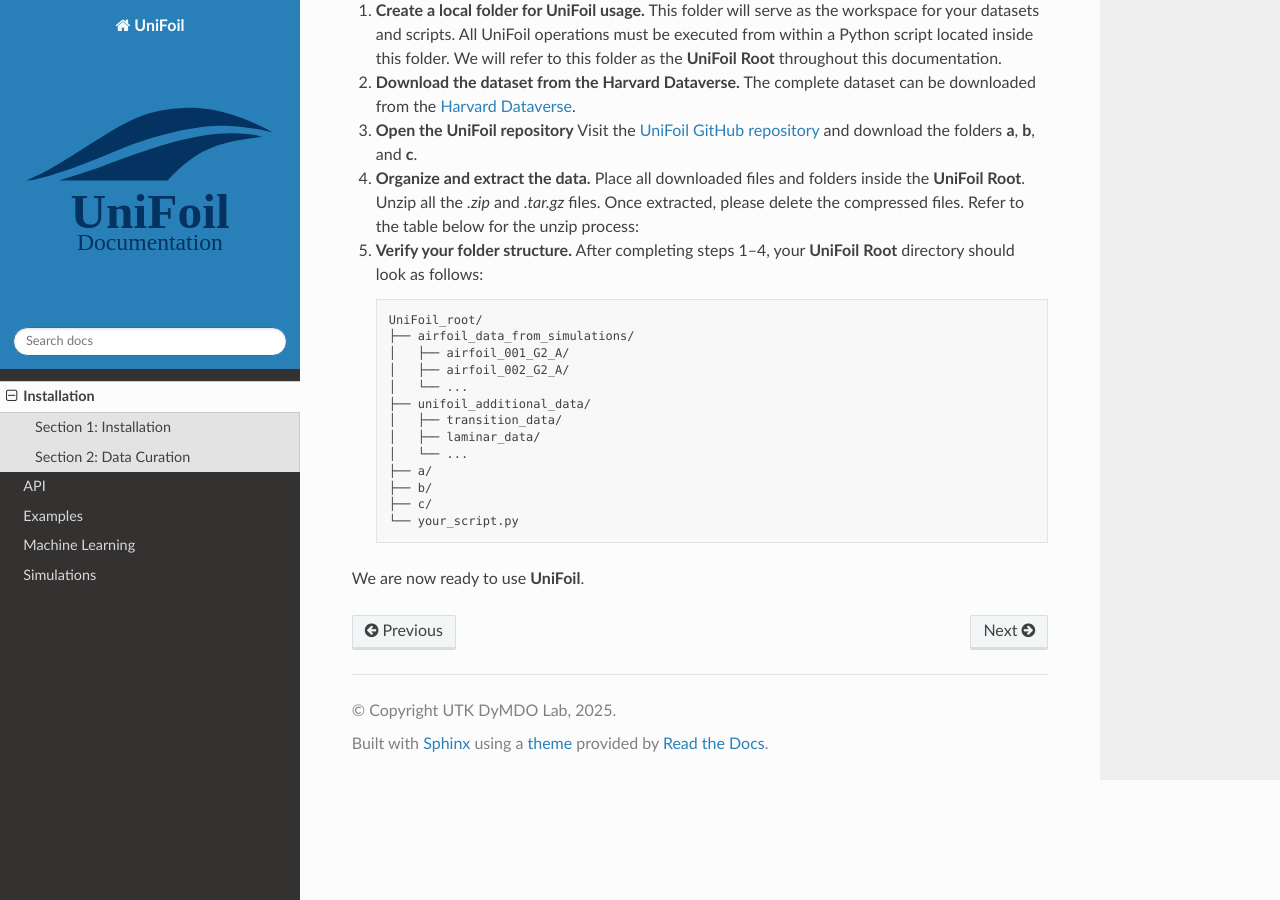
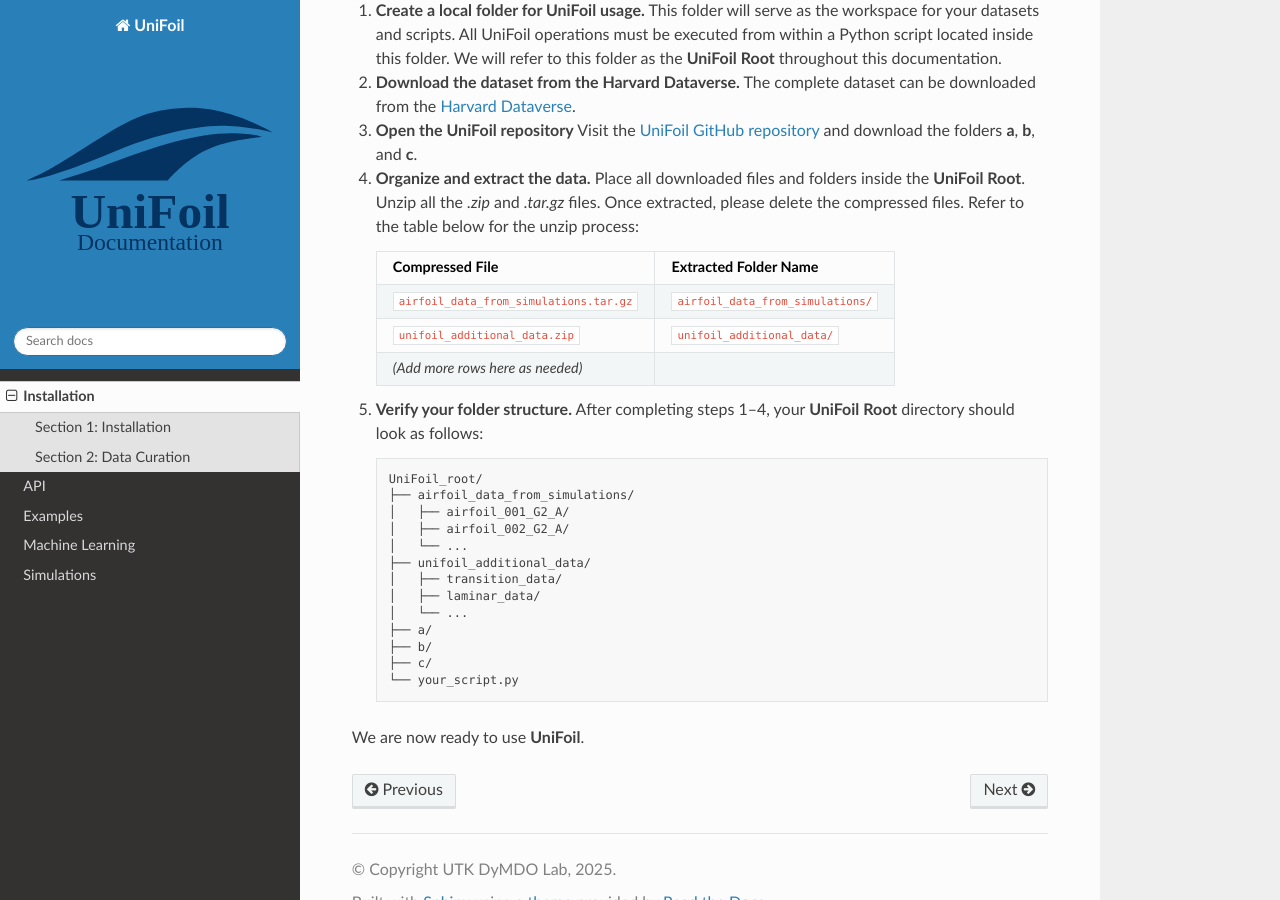
Before and after one commit to BenjaminMelanson/unifoilDocs, a Sphinx documentation site: the page built from docs/source/installation.rst, in a window 1280 px wide and 900 px high, scrolled down 754 px. Built offline with Sphinx 7.4.7 and the Read the Docs theme 3.1.0, drawn with Linux system fonts in a browser that asks for light colours.

Commit message:
Fix dataset link and enhance installation instructions
Updated dataset download link and improved table formatting.

```diff
--- a/docs/source/installation.rst
+++ b/docs/source/installation.rst
@@ -36,7 +36,7 @@
 
 2. **Download the dataset from the Harvard Dataverse.**
    The complete dataset can be downloaded from the
-   `Harvard Dataverse <https://dataverse.harvard.edu/>`_.
+   `Harvard Dataverse <https://doi.org/10.7910/DVN/VQGWC4>`_.
 
 3. **Open the UniFoil repository**
    Visit the `UniFoil GitHub repository <https://github.com/YourRepoLinkHere>`_
@@ -47,15 +47,15 @@
    Unzip all the `.zip` and `.tar.gz` files. Once extracted, please delete the compressed files.
    Refer to the table below for the unzip process:
 
-   +------------------------------------+----------------------------------------+
-   | **Compressed File**                | **Extracted Folder Name**              |
-   +====================================+========================================+
-   | `airfoil_data_from_simulations.tar.gz` | `airfoil_data_from_simulations/`     |
-   +------------------------------------+----------------------------------------+
-   | `unifoil_additional_data.zip`      | `unifoil_additional_data/`            |
-   +------------------------------------+----------------------------------------+
-   | *(Add more rows as needed)*        |                                        |
-   +------------------------------------+----------------------------------------+
+   +-----------------------------------------------+---------------------------------------------+
+   | **Compressed File**                           | **Extracted Folder Name**                   |
+   +===============================================+=============================================+
+   | ``airfoil_data_from_simulations.tar.gz``      | ``airfoil_data_from_simulations/``          |
+   +-----------------------------------------------+---------------------------------------------+
+   | ``unifoil_additional_data.zip``               | ``unifoil_additional_data/``                |
+   +-----------------------------------------------+---------------------------------------------+
+   | *(Add more rows here as needed)*              |                                             |
+   +-----------------------------------------------+---------------------------------------------+
 
 5. **Verify your folder structure.**
    After completing steps 1–4, your **UniFoil Root** directory should look as follows:
```
